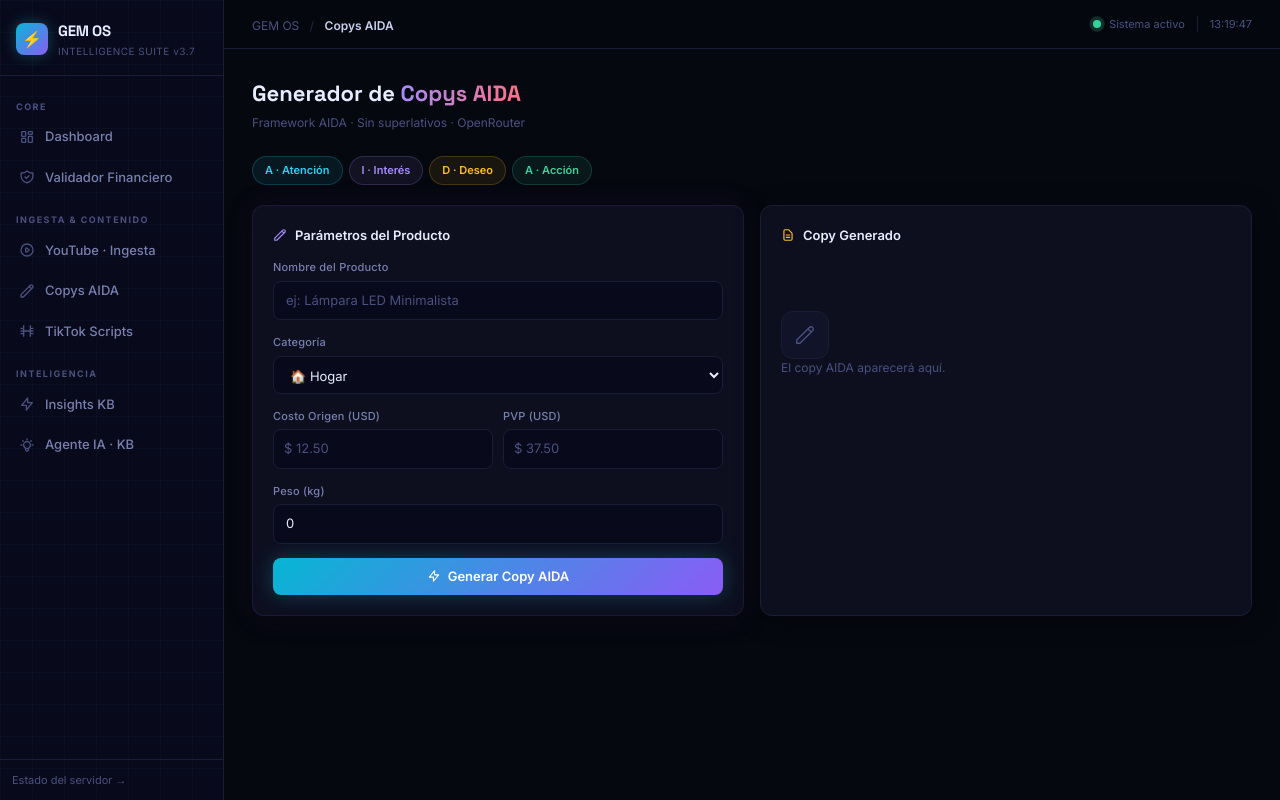
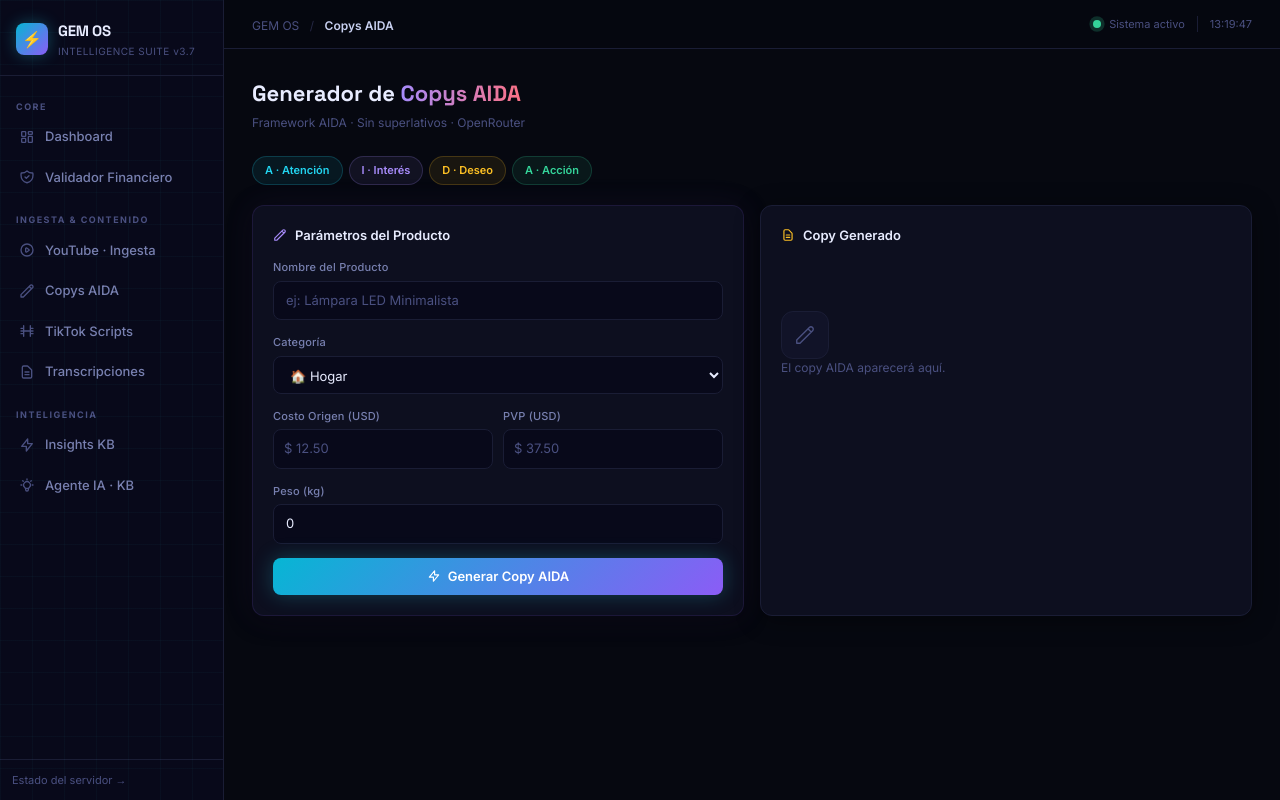
Before and after one commit to pabloalanzahlut/dropshipping-intelligence-suite, a Python web app: template app/templates/copys.html in a window 1280 px wide. Run offline with Jinja, Linux system fonts and the light colour scheme; the template is opened without the code that fills it, so the values that code supplies are empty; some libraries are stand-ins or nearby versions.

Commit message:
auto: sync cambios GEM OS 2026-11-05T14:19

```diff
--- a/app/templates/base.html
+++ b/app/templates/base.html
@@ -428,6 +428,14 @@
         TikTok Scripts
       </a>
 
+      <a href="/transcripciones" class="nav-link {% if request.url.path == '/transcripciones' %}active{% endif %}">
+        <svg class="nav-icon" fill="none" stroke="currentColor" viewBox="0 0 24 24">
+          <path stroke-linecap="round" stroke-linejoin="round" stroke-width="2"
+                d="M9 12h6m-6 4h6m2 5H7a2 2 0 01-2-2V5a2 2 0 012-2h5.586a1 1 0 01.707.293l5.414 5.414a1 1 0 01.293.707V19a2 2 0 01-2 2z"/>
+        </svg>
+        Transcripciones
+      </a>
+
       <div class="nav-section-label" style="margin-top:8px;">Inteligencia</div>
 
       <a href="/insights" class="nav-link {% if request.url.path == '/insights' %}active{% endif %}">
```
